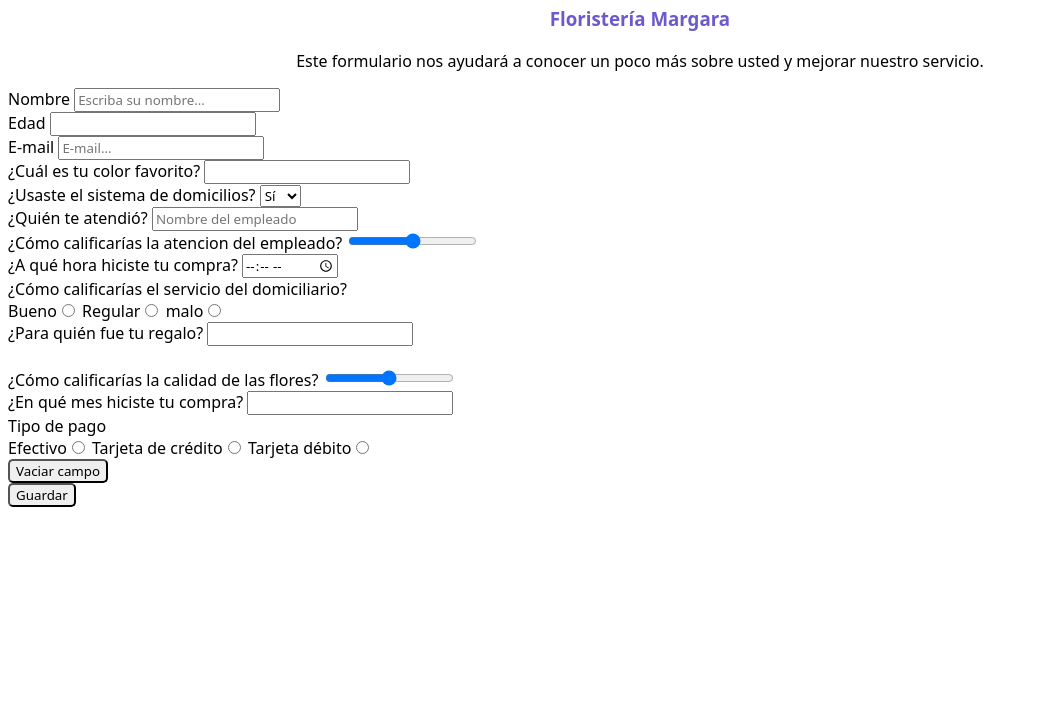
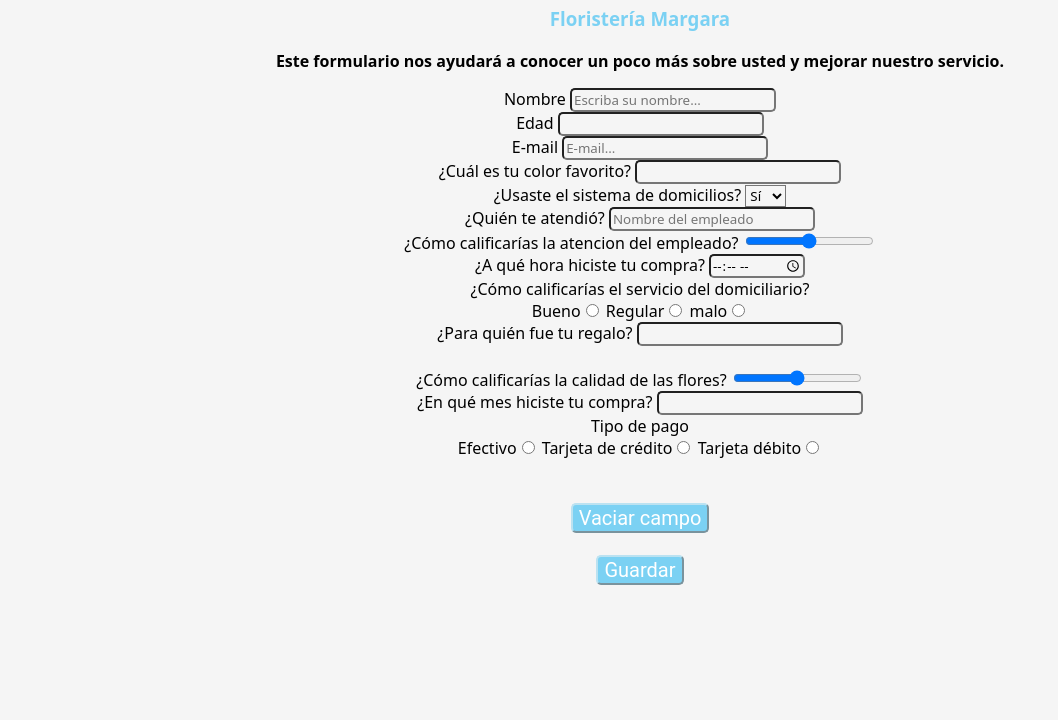
Before and after one commit to DanyJimenez/HTML_homework, a plain HTML site: page index.html in a window 1280 px wide. Shown: the part 80-800 px from the top of the page, without its empty margins (0-1058 px from the left). Drawn offline with Linux system fonts and the light colour scheme.

Commit message:
terminado

```diff
--- a/index.html
+++ b/index.html
@@ -13,6 +13,7 @@
         <h3>Floristería Margara</h3>
         <p>Este formulario nos ayudará a conocer un poco más sobre usted y mejorar nuestro servicio.</p>
     </center>
+    <center>
     <form action="#" method="post">
         <label for="nombre">Nombre</label>
         <input type="text" name="nombre" id="nombre" placeholder="Escriba su nombre..." required><br>
@@ -65,9 +66,12 @@
         <label for="pago">Efectivo<input type="radio" name="servicio" value="Excelente"></label>
         <label for="pago">Tarjeta de crédito<input type="radio" name="servicio" value="Regular"></label>
         <label for="pago">Tarjeta débito<input type="radio" name="servicio" value="Malo"></label><br>
-
+        <br>
+        <br>
         <input type="reset" value="Vaciar campo" id="reset"><br>
+        <br>
         <input type="submit" value="Guardar" id="guardar">
     </form>
+</center>
 </body>
 </html>
--- a/style.css
+++ b/style.css
@@ -1,21 +1,37 @@
 *{
     font-family: system-ui, -apple-system, BlinkMacSystemFont, 'Segoe UI', Roboto, Oxygen, Ubuntu, Cantarell, 'Open Sans', 'Helvetica Neue', sans-serif;
+    background-color: whitesmoke;
 }
 h1{
-    color: slateblue;
+    color:  rgb(123, 209, 243);
     font-family: system-ui, -apple-system, BlinkMacSystemFont, 'Segoe UI', Roboto, Oxygen, Ubuntu, Cantarell, 'Open Sans', 'Helvetica Neue', sans-serif;
 }
 
 h3{
-    color: slateblue;
+    color: rgb(123, 209, 243);
     font-family: system-ui, -apple-system, BlinkMacSystemFont, 'Segoe UI', Roboto, Oxygen, Ubuntu, Cantarell, 'Open Sans', 'Helvetica Neue', sans-serif;
+}
+p{
+    font-weight: bolder;
 }
 
 #guardar{
     border-radius: 5px;
-
+    background-color: rgb(123, 209, 243);
+    color: white;
+    font-family: roboto;
+    font-size: 20px;
+    border-color: rgb(187, 226, 241);
 }
 
 #reset{
     border-radius: 5px;
+    background-color: rgb(123, 209, 243);
+    color: white;
+    font-family: roboto;
+    font-size: 20px;
+    border-color: rgb(187, 226, 241);
 }
+input{
+    border-radius: 5px;
+}
```
